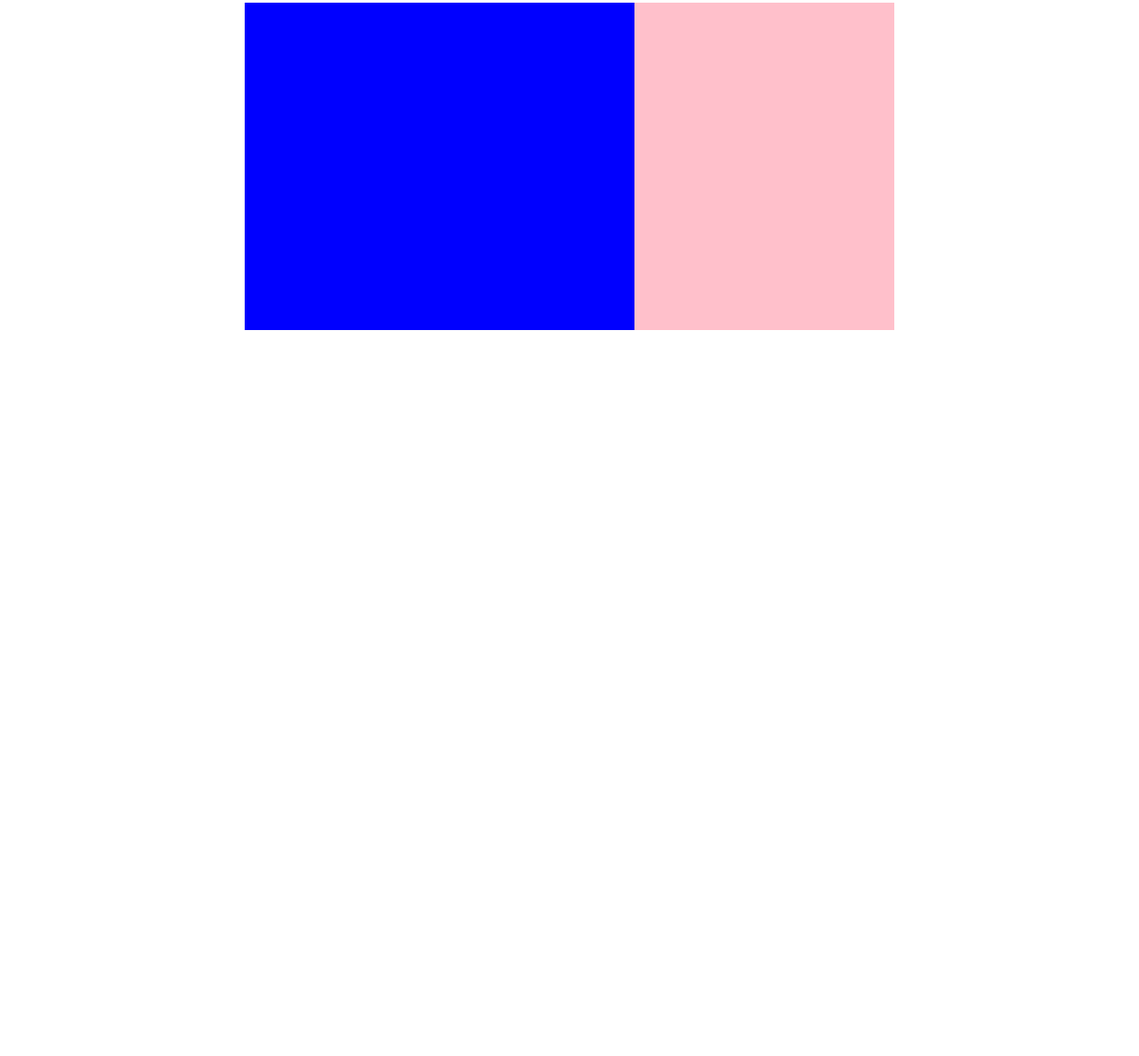
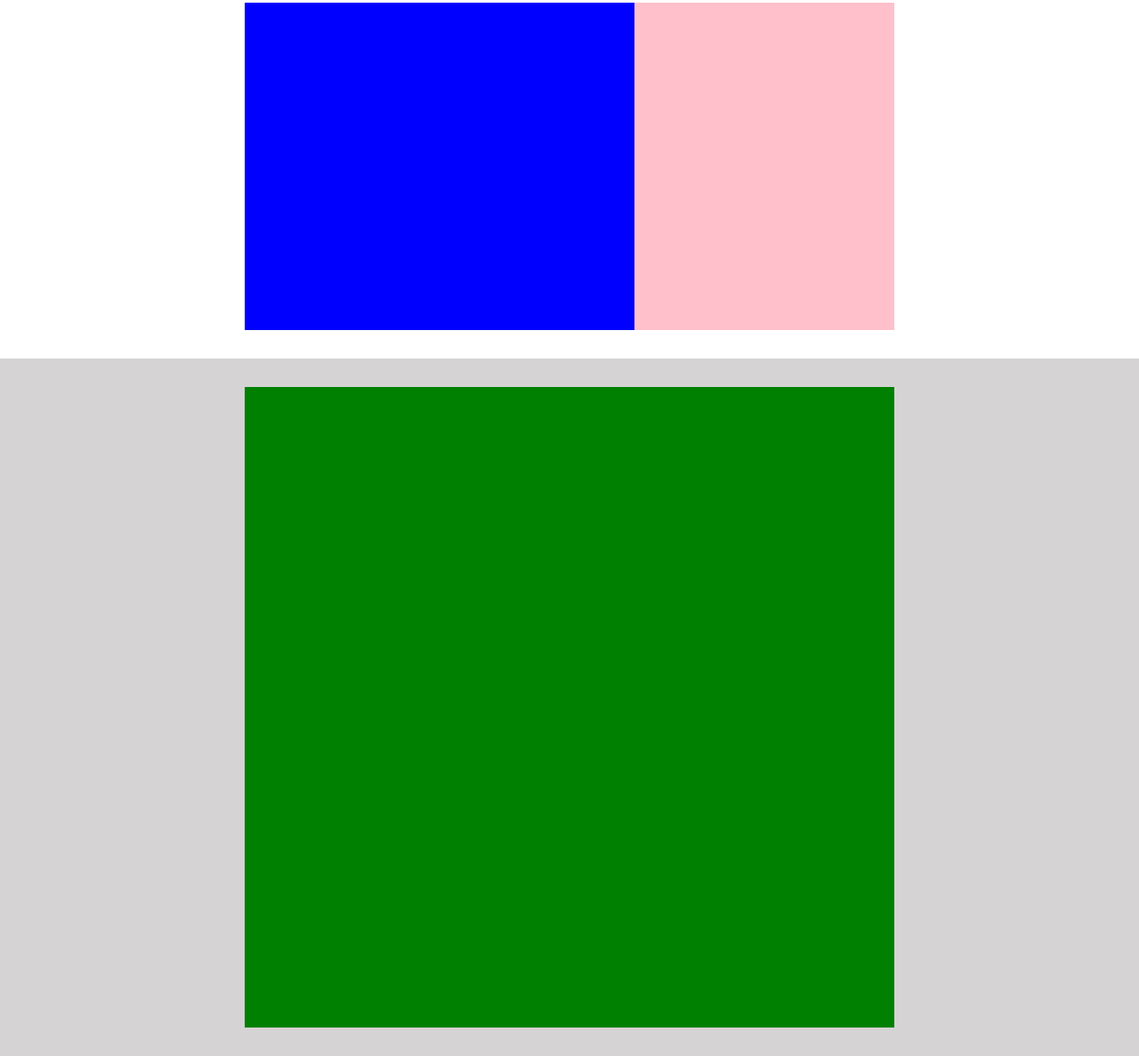
Before and after one commit to briancosentino/htmlcss-struttura-discord, a plain HTML site: page index.html in a window 1280 px wide. Shown: the part 1263-2450 px from the top of the page at 89% size. Before the commit the page ends 1666 px from the top, so only its background shows below. Drawn offline with Linux system fonts and the light colour scheme.

Commit message:
add technology section

```diff
--- a/css/style.css
+++ b/css/style.css
@@ -35,6 +35,12 @@
     }
     .main-section-reverse{
         background-color: rgb(213, 211, 211);
+    }
+    #technology{
+        background-color: rgb(213, 211, 211);;
+    }
+    .technology-content{
+        background-color: green;
     }
 }
 nav{
@@ -100,3 +106,8 @@ nav{
 .main-section-reverse{
     padding: 2rem;
 }
+.technology-content{
+    min-height: 45rem;
+    margin: auto;
+    width: 60%;
+}
--- a/index.html
+++ b/index.html
@@ -50,6 +50,10 @@
                 <div class="section-description"></div>
         </section>
         <!-- /.main-section -->
+         <section class="main-section" id="technology">
+            <div class="technology-content"></div>
+
+         </section>
     </main>
     <footer></footer>
 
```
